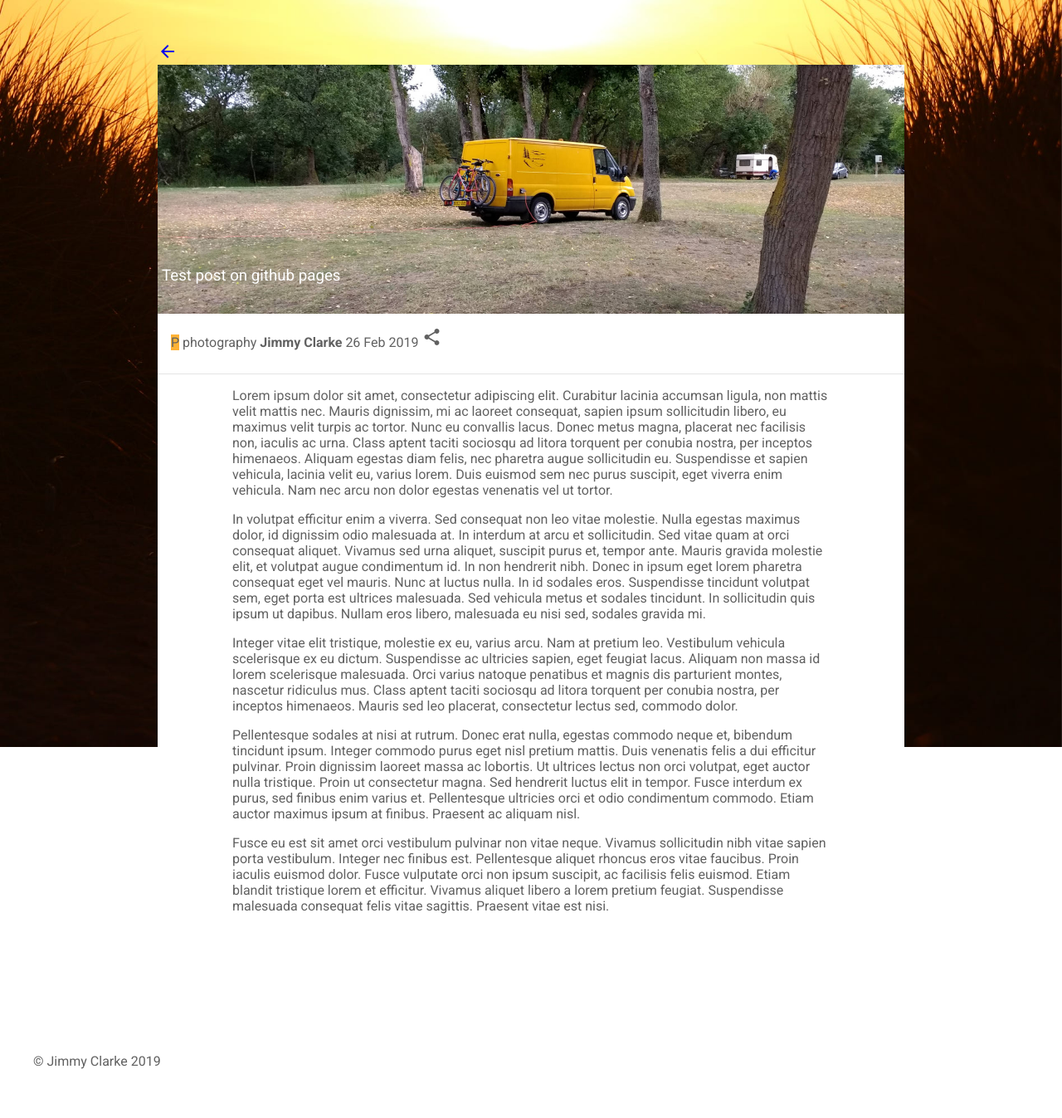
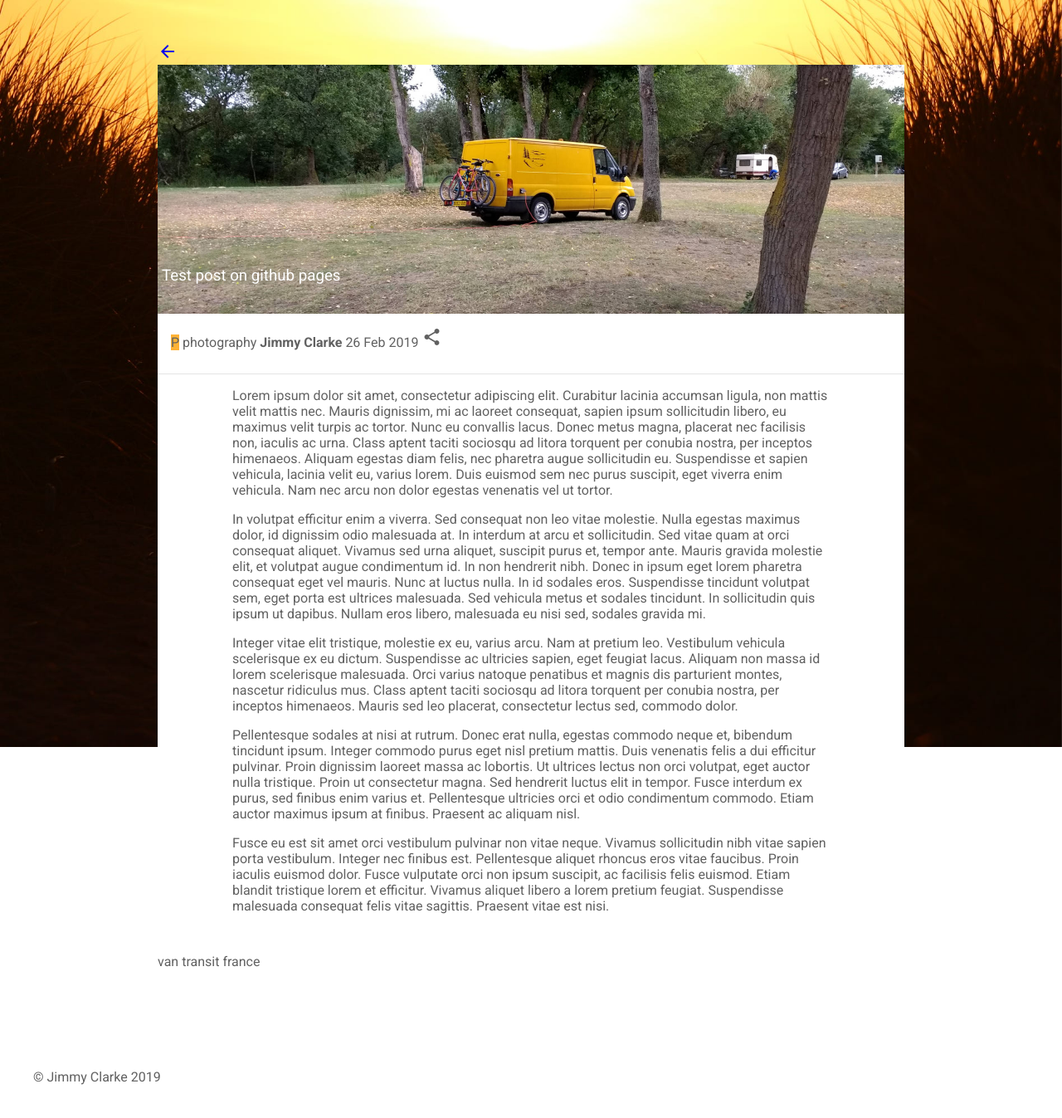
Before and after one commit to jimmyclarke113/jimmyclarke113.github.io, a Jekyll site: the page built from _posts/2019-02-26-test-post-2.md, in a window 1280 px wide. Shown: the whole page at 83% size. Built offline with Jekyll 4.4.1, drawn with Linux system fonts in a browser that asks for light colours.

Commit message:
Update posts2019.html

```diff
--- a/_layouts/posts2019.html
+++ b/_layouts/posts2019.html
@@ -18,7 +18,7 @@
 		{{content}}
 	</div>
 	<div class="postFooter">
-		{% for post in page.tags %}
+		{% for tag in page.tags %}
 			<span>{{tag}}</span>
 		{% endfor %}
 	</div>
```
